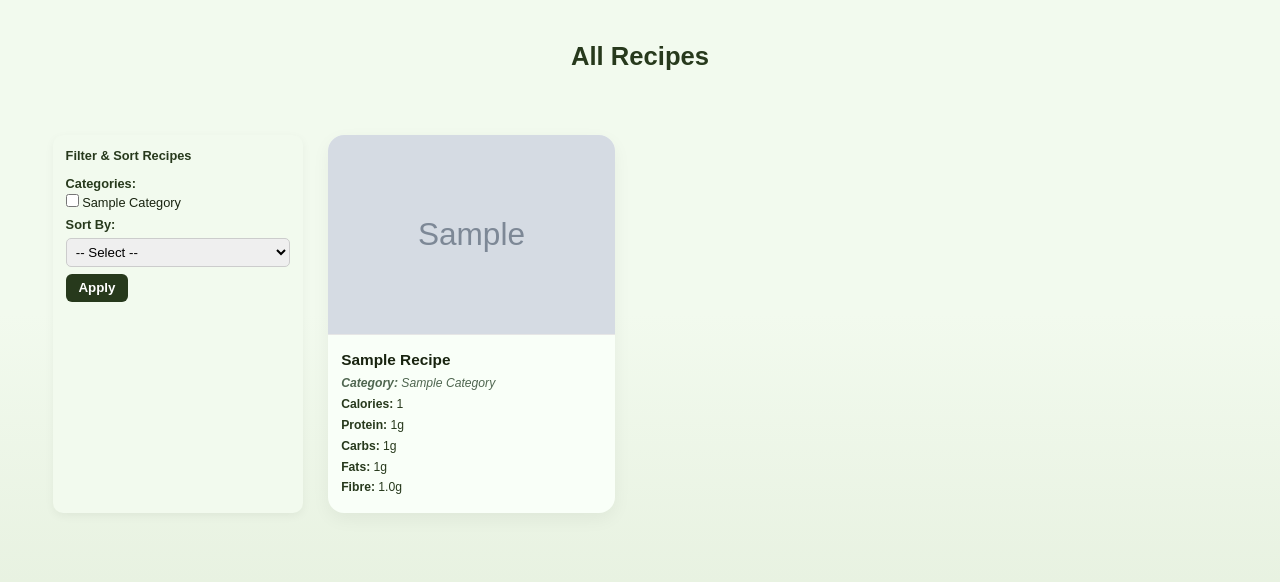
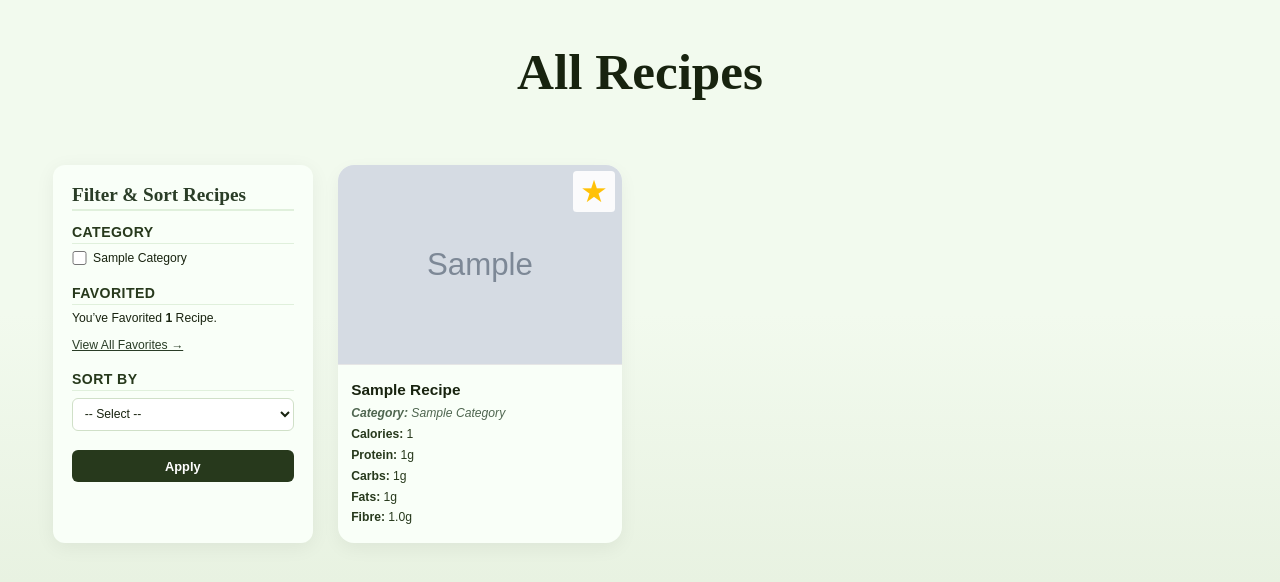
Before and after one commit to SeriousStudent766/MyCoeliacGuide, a Django app: page /recipes/ in a window 1280 px wide. Shown: the part 86-668 px from the top of the page. Run offline with Django 4.2, Linux system fonts and the light colour scheme; a user stored in the database is signed in; tables that the repository leaves empty hold one stand-in row (values such as "Sample post"); grey boxes marked "Sample" are stand-in pictures.

Commit message:
RECIPESCOMPLETE

```diff
--- a/appone/forms.py
+++ b/appone/forms.py
@@ -14,6 +14,16 @@ class UserSignUpForm(UserCreationForm):
         model = User
         fields = ['username', 'email', 'password1', 'password2'] # shows what to include in the signup form
 
+class HealthProfileForm(forms.ModelForm):
+    class Meta:
+        model = HealthProfile
+        fields = '__all__'
+        widgets = {
+            'date_of_birth': forms.DateInput(attrs={
+                'type': 'date',
+                'class': 'form-control'
+            }),
+        }
 
 
 
@@ -30,16 +40,6 @@ class FoodLogForm(forms.ModelForm):
 
 
 
-class HealthProfileForm(forms.ModelForm):
-    class Meta:
-        model = HealthProfile
-        fields = '__all__'
-        widgets = {
-            'date_of_birth': forms.DateInput(attrs={
-                'type': 'date',
-                'class': 'form-control'
-            }),
-        }
 
 
 class RecipeFilter(forms.Form):
--- a/appone/urls.py
+++ b/appone/urls.py
@@ -11,13 +11,18 @@ urlpatterns = [
     path('SignUp/', views.SignUp, name='SignUp'),
     path('aboutus/', views.aboutus, name='aboutus'),
     path('login/', auth_views.LoginView.as_view(template_name='login.html'), name='login'),
+
     path('MyGuideHome/', views.MyGuideHome, name='MyGuideHome'),
     path('logout/', views.logout_view, name='logout'),
     path('community/', views.community, name='community'),
     path('health_profile/', views.health_profile, name='health_profile'),
     path('glutenExposure/', views.glutenExposure, name='glutenExposure'),
+
     path('recipes/', views.recipe_page, name='recipes'),
     path('recipe/<int:recipe_id>/', views.recipe_detail, name='recipe_detail'),
+    path('recipe/<int:recipe_id>/favorite/', views.toggle_favorite, name='toggle_favorite'),
+    path('recipes/favorites/', views.favorites_list, name='favorites_list'),
+
     path('dietary-intake/', views.dietary_intake, name='dietary_intake'),
     path('dietary-history/', views.dietary_history, name='dietary_history'),
     path('dietary-history/<str:date>/', views.view_day_logs, name='view_day_logs'),
--- a/appone/views.py
+++ b/appone/views.py
@@ -21,7 +21,7 @@ from django.contrib.auth.models import User
 from django.contrib.auth import logout
 
 from .forms import RecipeFilter
-from .models import Recipe, Category
+from .models import Recipe, Category, FavouriteRecipe
 from . import views
 from .models import Comment, ViewedMeal
 from datetime import datetime, date
@@ -364,10 +364,21 @@ def recipe_page(request):
     elif sort_by == 'low_carbs':
         recipes = recipes.order_by('carbs')
 
-    # DEBUGGING LINE — see if it's working
-    print("Recipes showing:", recipes.count())
+        fav_ids = []
+    if request.user.is_authenticated:
+        fav_qs    = FavouriteRecipe.objects.filter(user=request.user)
+        fav_ids   = fav_qs.values_list('recipe_id', flat=True)
+        fav_count = fav_qs.count()
+    else:
+        fav_ids   = []
+        fav_count = 0
 
-    return render(request, 'recipes.html', {'form': form, 'meals': recipes})
+    return render(request, 'recipes.html', {
+        'form':       form,
+        'meals':      recipes,
+        'fav_ids':    set(fav_ids),
+        'fav_count':  fav_count,
+    })
 
 
 
@@ -392,7 +403,53 @@ def recipe_detail(request, recipe_id):
         viewed_meal.viewed_at = now()
         viewed_meal.save()
 
+
+        recipes = Recipe.objects.all()  # or filtered
+
+    if request.user.is_authenticated:
+        fav_ids = set(
+            FavouriteRecipe.objects
+                           .filter(user=request.user)
+                           .values_list('recipe_id', flat=True)
+        )
+    else:
+        fav_ids = set()
+
     return render(request, 'recipe_detail.html', {
         'recipe': recipe,
         'comments': comments,
+        'fav_ids': fav_ids,
     })
+
+
+from django.shortcuts import redirect, get_object_or_404
+from django.contrib.auth.decorators import login_required
+
+@login_required
+def toggle_favorite(request, recipe_id):
+    from .models import FavouriteRecipe, Recipe
+
+    recipe = get_object_or_404(Recipe, pk=recipe_id)
+    fav, created = FavouriteRecipe.objects.get_or_create(
+        user=request.user,
+        recipe=recipe
+    )
+    if not created:
+        # already existed → unfavorite
+        fav.delete()
+    return redirect(request.META.get('HTTP_REFERER','/'))
+
+
+
+
+
+@login_required
+def favorites_list(request):
+    # grab all FavouriteRecipe for this user
+    fav_qs   = FavouriteRecipe.objects.filter(user=request.user).select_related('recipe')
+    # extract the Recipe objects
+    recipes  = [fav.recipe for fav in fav_qs]
+    return render(request, 'favorites_list.html', {
+        'meals': recipes,
+        'fav_count': fav_qs.count(),
+    })
--- a/static/css/recipes.css
+++ b/static/css/recipes.css
@@ -28,33 +28,6 @@
   }
 
 
-  .filter-form {
-    background: #f2faee;
-    padding: 1rem;
-    border-radius: 10px;
-    box-shadow: 0 3px 10px rgba(0,0,0,0.05);
-  }
-  .filter-form fieldset {
-    border: none; margin:0; padding:0;
-  }
-  .filter-form legend {
-    font-weight:600; color:#27391C; margin-bottom:.5rem;
-  }
-  .filter-form label {
-    display:block; margin-top:.5rem; color:#27391C;
-  }
-  .form-check { margin:.3rem 0; }
-  .sort-dropdown {
-    width:100%; padding:.4rem; border:1px solid #ccc;
-    border-radius:5px; margin:.5rem 0;
-  }
-  .btn-primary {
-    background:#27391C; color:#fff; padding:.5rem 1rem;
-    border:none; border-radius:6px; font-weight:bold;
-    cursor:pointer;
-  }
-  .btn-primary:hover { background:#4f6650; }
-
 
   .meal-grid {
     display:grid;
@@ -70,6 +43,8 @@
 
 
   .meal-card {
+    position: relative;
+
     background:#f9fff8; border-radius:16px;
     box-shadow:0 6px 18px rgba(0,0,0,0.05);
     overflow:hidden; transition:transform .2s ease;
@@ -90,3 +65,249 @@
   .meal-category {
     font-style:italic; color:#4f6650;
   }
+
+
+
+
+  .fav-form {
+    position: absolute;
+    top: 0.5rem;
+    right: 0.5rem;
+    z-index: 10;
+  }
+
+
+.star-btn {
+    background: rgba(255,255,255,0.9);
+    border: none;
+    font-size: 2.4rem;
+    line-height: 1;
+    color: #ffc107;
+    cursor: pointer;
+    border-radius: 0.3rem;
+    padding: 0.4rem 0.6rem;
+    transition: transform 150ms, background 150ms;
+  }
+
+  .star-btn:hover {
+    background: white;
+    transform: scale(1.1);
+  }
+
+
+  .star-btn.favorited {
+    color: #ffb300;
+  }
+
+  /* recipes.css */
+
+/* Sidebar container */
+.filter-form {
+    background: #f9fff8;
+    padding: 1.5rem;
+    border-radius: 12px;
+    box-shadow: 0 4px 20px rgba(0,0,0,0.06);
+  }
+
+  /* Main title */
+  .filter-title {
+    margin: 0 0 1rem;
+    font-family: 'Playfair Display', serif;
+    font-size: 1.5rem;
+    color: #2a3d27;
+    border-bottom: 2px solid #e0f0dc;
+    padding-bottom: 0.25rem;
+  }
+
+  /* Each filter section */
+  .filter-group {
+    margin-top: 1.5rem;
+  }
+  .filter-group:first-of-type {
+    margin-top: 0;
+  }
+
+  /* Group headings */
+  .filter-group h3 {
+    margin: 0 0 0.5rem;
+    font-size: 1.1rem;
+    font-weight: 600;
+    color: #27391C;
+    text-transform: uppercase;
+    letter-spacing: 0.03em;
+    border-bottom: 1px solid #e0f0dc;
+    padding-bottom: 0.25rem;
+  }
+
+  .filter-group p {
+    margin: 0.5rem 0;
+    font-size: 0.95rem;
+    color: #18230F;
+  }
+
+  /* Category checkboxes */
+  .form-check {
+    display: flex;
+    align-items: center;
+    margin: 0.4rem 0;
+    cursor: pointer;
+    font-size: 0.95rem;
+    color: #18230F;
+  }
+  .form-check input[type="checkbox"] {
+    margin-right: 0.5rem;
+    accent-color: #2a3d27; /* modern green check */
+    width: 1.1em;
+    height: 1.1em;
+  }
+
+  /* Sort dropdown */
+  .sort-dropdown {
+    width: 100%;
+    padding: 0.6rem;
+    border: 1px solid #d0e0c8;
+    border-radius: 6px;
+    background: white;
+    color: #18230F;
+    font-size: 0.95rem;
+    transition: border-color 150ms;
+  }
+  .sort-dropdown:focus {
+    outline: none;
+    border-color: #27391C;
+  }
+
+  /* Apply button */
+  .btn-primary {
+    display: block;
+    width: 100%;
+    margin-top: 1.5rem;
+    background: #27391C;
+    color: white;
+    border: none;
+    border-radius: 6px;
+    padding: 0.65rem 0;
+    font-weight: 600;
+    font-size: 1rem;
+    transition: background 150ms, transform 150ms;
+  }
+  .btn-primary:hover {
+    background: #2e4b2e;
+    transform: translateY(-1px);
+  }
+
+  /* Divider between filter and grid in your layout */
+  .recipe-layout {
+    display: grid;
+    grid-template-columns: 260px 1fr;
+    gap: 2rem;
+  }
+  @media (max-width: 768px) {
+    .recipe-layout {
+      grid-template-columns: 1fr;
+    }
+  }
+
+  .fav-link {
+    display: inline-block;
+    margin-top: 0.5rem;
+    font-size: 0.95rem;
+    color: #2a3d27;
+    text-decoration: underline;
+    transition: color 150ms;
+  }
+  .fav-link:hover {
+    color: #27391C;
+  }
+
+
+
+.page-header {
+    display: flex;
+    justify-content: space-between;
+    align-items: center;
+    margin: 2rem 0;
+    margin-top: 11rem;
+  }
+
+
+  .page-header .recipe-title {
+    margin: 0;
+    flex-shrink: 1;
+  }
+
+
+  .back2-btn {
+
+    margin: 0;
+    /* margin-top: 10rem; */
+    background-color:  #27391C;
+    border-radius: 100px;
+    box-shadow:
+    rgba(39, 57, 28, .2) 0 -25px 18px -14px inset,
+    rgba(39, 57, 28, .15) 0 1px 2px,
+    rgba(39, 57, 28, .15) 0 2px 4px,
+    rgba(39, 57, 28, .15) 0 4px 8px,
+    rgba(39, 57, 28, .15) 0 8px 16px,
+    rgba(39, 57, 28, .15) 0 16px 32px;
+    color: white;
+    cursor: pointer;
+    display: inline-block;
+    font-family: CerebriSans-Regular,-apple-system,system-ui,Roboto,sans-serif;
+    padding: 7px 20px;
+    text-align: center;
+    text-decoration: none;
+    transition: all 250ms;
+    border: 0;
+    font-size: 16px;
+    user-select: none;
+    -webkit-user-select: none;
+    touch-action: manipulation;
+  }
+
+  .back2-btn:hover {
+      box-shadow:
+      rgba(39, 57, 28, .35) 0 -25px 18px -14px inset,
+      rgba(39, 57, 28, .25) 0 1px 2px,
+      rgba(39, 57, 28, .25) 0 2px 4px,
+      rgba(39, 57, 28, .25) 0 4px 8px,
+      rgba(39, 57, 28, .25) 0 8px 16px,
+      rgba(39, 57, 28, .25) 0 16px 32px;
+    transform: scale(1.05) rotate(-1deg);
+  }
+
+  .page-title {
+    font-family: 'Playfair Display', serif;
+    font-weight: 700;
+    font-size: 4rem;
+    color: #18230F;
+    margin: 1.5rem 0;
+    /* margin-top: 15rem; */
+    text-align: left;
+    text-transform: capitalize;
+  }
+
+
+  .page-title2 {
+    font-family: 'Playfair Display', serif;
+    font-weight: 700;
+    font-size: 4rem;
+    color: #18230F;
+    margin: 1.5rem 0;
+    margin-top: 10rem;
+    text-align: center;
+    text-transform: capitalize;
+
+  }
+
+
+
+
+  .recipe-title {
+    font-family: 'Playfair Display', serif;
+    font-weight: 700;
+    font-size: 3rem;
+    color: #18230F;
+    margin: 0;
+    text-transform: capitalize;
+  }
--- a/templates/recipe_detail.html
+++ b/templates/recipe_detail.html
@@ -25,8 +25,8 @@
 
     <!-- FOOD IMAGE -->
 
-    <div class="hero">
-      <img src="{{ recipe.image.url }}" class="hero-image" alt="{{ recipe.name }}">
+    <div class="food">
+      <img src="{{ recipe.image.url }}" class="food-image" alt="{{ recipe.name }}">
     </div>
 
     <!-- 2/1 Grid: description+instructions | ingredients -->
--- a/templates/recipes.html
+++ b/templates/recipes.html
@@ -1,3 +1,4 @@
+{# templates/recipes.html #}
 {% extends 'navbar.html' %}
 {% load static %}
 
@@ -9,25 +10,46 @@
 
 
 <div class="page-wrapper">
-  <h1 class="page-title">All Recipes</h1>
+  <h1 class="page-title2">All Recipes</h1>
   <div class="recipe-layout">
 
 
 
     <form method="get" class="filter-form">
-      <fieldset>
-        <legend>Filter &amp; Sort Recipes</legend>
+      <h2 class="filter-title">Filter &amp; Sort Recipes</h2>
 
-        <label><strong>Categories:</strong></label>
+      <div class="filter-group">
+        <h3>Category</h3>
         <div class="category-filter">
           {% for box in form.category_choices %}
-            <div class="form-check">
+            <label class="form-check">
               {{ box.tag }} {{ box.choice_label }}
-            </div>
+            </label>
           {% endfor %}
         </div>
+      </div>
 
-        <label for="sort_by"><strong>Sort by:</strong></label>
+      <div class="filter-group">
+        <h3>Favorited</h3>
+        {% if user.is_authenticated %}
+          {% if fav_count %}
+            <p>You’ve favorited <strong>{{ fav_count }}</strong> recipe{{ fav_count|pluralize }}.</p>
+            <a href="{% url 'favorites_list' %}" class="fav-link">View all favorites →</a>
+          {% else %}
+            <p>No favorites yet.</p>
+          {% endif %}
+        {% else %}
+          <p><em>Login to save favorites.</em></p>
+        {% endif %}
+      </div>
+
+
+
+
+
+      <div class="filter-group">
+
+        <h3>Sort By</h3>
         <select name="sort_by" id="sort_by" class="sort-dropdown">
           <option value="">-- Select --</option>
           <option value="calories">Calories</option>
@@ -36,15 +58,27 @@
           <option value="low_fat">Low Fat</option>
           <option value="low_carbs">Low Carbs</option>
         </select>
+      </div>
 
-        <button type="submit" class="btn btn-primary">Apply</button>
-      </fieldset>
+      <button type="submit" class="btn btn-primary">Apply</button>
     </form>
+
 
     <!-- RIGHT: MEAL CARDS -->
     <div class="meal-grid">
       {% for meal in meals %}
         <div class="meal-card">
+          {# STAR FORM #}
+      <form method="post" action="{% url 'toggle_favorite' meal.id %}" class="fav-form">
+        {% csrf_token %}
+        <button type="submit" class="star-btn">
+          {% if meal.id in fav_ids %}
+            ★
+          {% else %}
+            ☆
+          {% endif %}
+        </button>
+      </form>
           <a href="{% url 'recipe_detail' meal.id %}">
             {% if meal.image %}
               <img src="{{ meal.image.url }}" class="meal-image" alt="{{ meal.name }}">
```
Also changed, not shown: static/css/recipe_detail.css (+16 -18 lines), templates/favorites_list.html (added, +56 -0 lines), media/recipes_images/pexels-photo-1437268.jpeg (added), media/recipes_images/pexels-photo-2267873.jpeg (added), media/recipes_images/pexels-photo-6120506.jpeg (added), media/recipes_images/pexels-photo-6275106.jpeg (added), media/recipes_images/pexels-photo-718742.webp (added).
